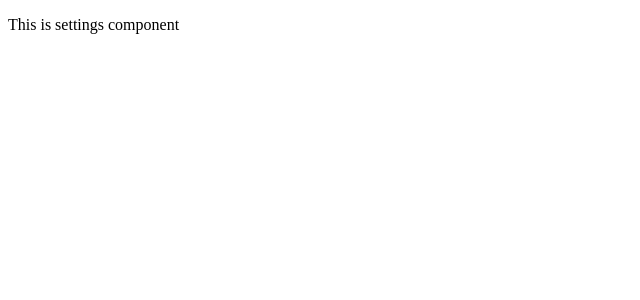
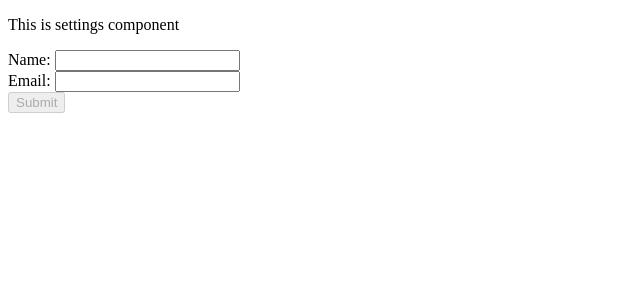
Before and after one commit to omar-diaa-48/learn-cypress-with-angular, an Angular app: page /settings in a window 1280 px wide. Shown: the top 300 px of the page, without its empty margins (0-640 px from the left). Built offline with nearby package versions, Linux system fonts and the light colour scheme.

Commit message:
adjust settings form component validations

```diff
--- a/src/app/pages/settings/components/settings-form/settings-form.component.html
+++ b/src/app/pages/settings/components/settings-form/settings-form.component.html
@@ -1,12 +1,12 @@
 <form [formGroup]="settingsForm" (submit)="submitForm()">
   <label>
     Name:
-    <input type="text" formControlName="name">
+    <input required type="text" formControlName="name">
   </label>
   <br>
   <label>
     Email:
-    <input type="email" formControlName="email">
+    <input required type="email" formControlName="email">
   </label>
   <br>
   <button type="submit" [disabled]="settingsForm.invalid">Submit</button>
--- a/src/app/pages/settings/settings.component.html
+++ b/src/app/pages/settings/settings.component.html
@@ -1 +1,2 @@
 <p>This is settings component</p>
+<app-settings-form></app-settings-form>
```
